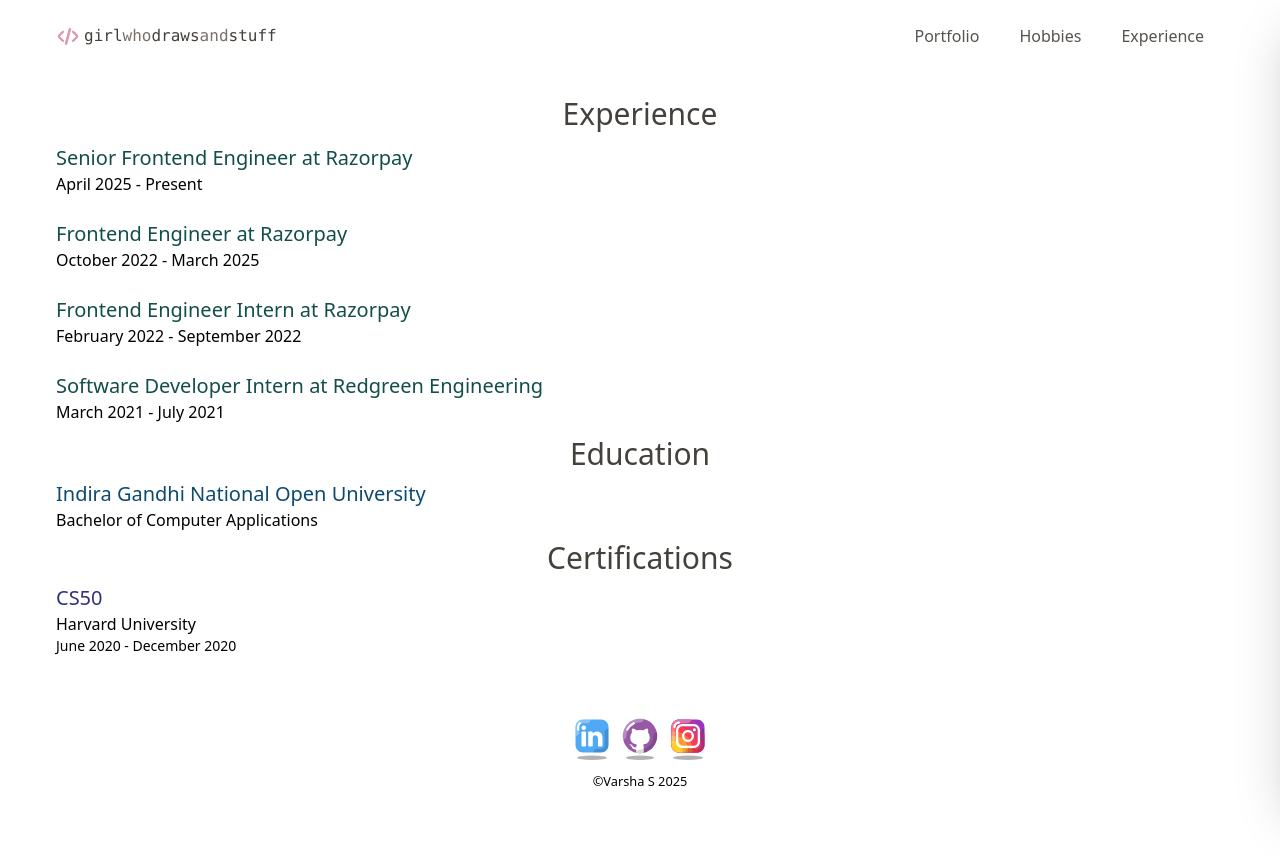
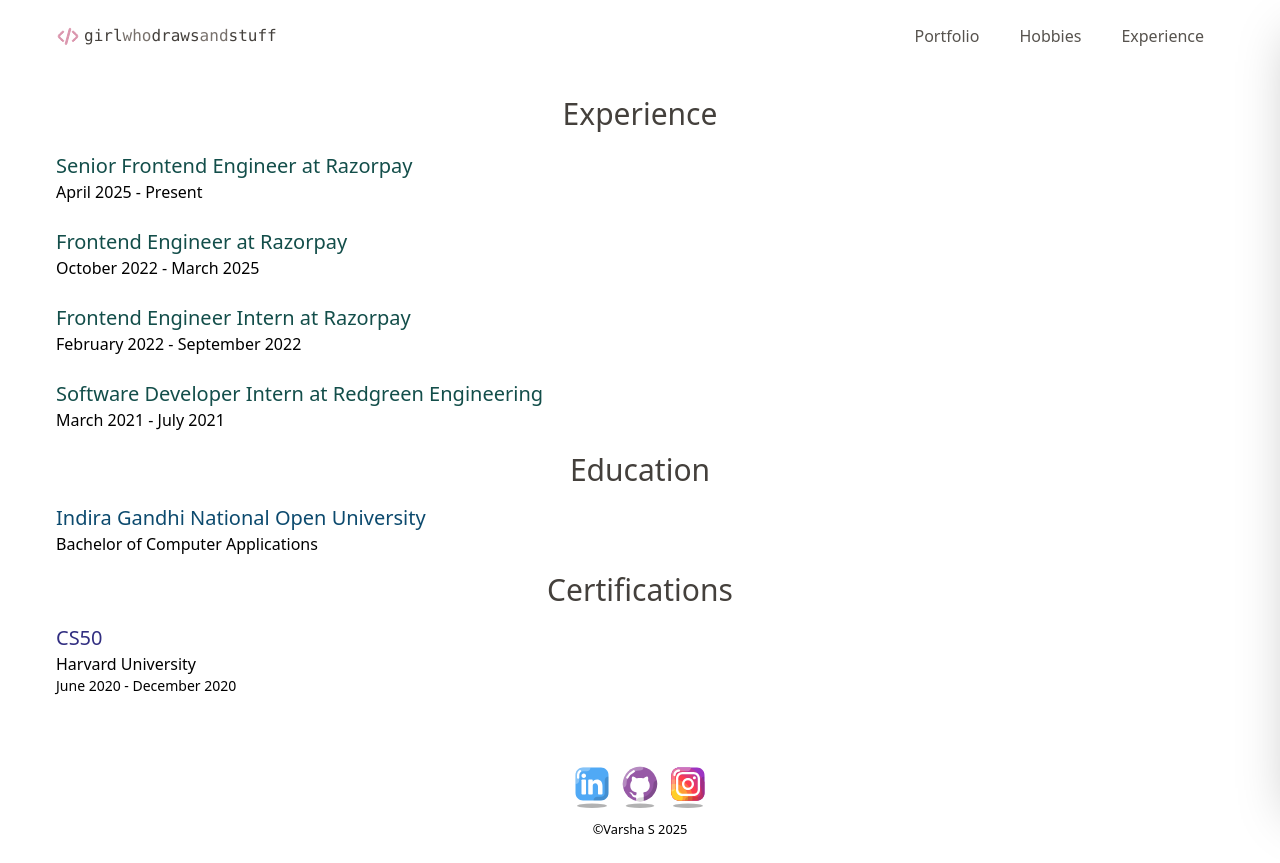
Before and after one commit to girlwhodrawsandstuff/girlwhodrawsandstuff.github.io, a React (Vite) app: page /#/experience in a window 1280 px wide. Before the commit the page ends 815 px from the top, so only its background shows below. Built offline with nearby package versions, Linux system fonts and the light colour scheme.

Commit message:
refacor: segragate experience component into different components

```diff
--- a/src/views/Experience/Experience.tsx
+++ b/src/views/Experience/Experience.tsx
@@ -1,36 +1,26 @@
 import { certifications, education, experience } from './constants';
+import { Section, ItemList, ExperienceItem, EducationItem, CertificationItem } from './components';
 
 const Experience = () => {
   return (
     <>
-      <h2 className="w-full text-center text-3xl text-stone-700">Experience</h2>
-      <article>
-        {experience.map((job, index) => (
-          <div key={index} className="py-3">
-            <h3 className="text-xl font-medium text-teal-900">
-              {job.title} at {job.company}
-            </h3>
-            <p>{job.duration}</p>
-          </div>
-        ))}
-      </article>
+      <Section title="Experience">
+        <ItemList
+          items={experience}
+          renderItem={(job, index) => <ExperienceItem key={index} job={job} />}
+        />
+      </Section>
 
-      <h2 className="w-full text-center text-3xl text-stone-700">Education</h2>
-      <article className="py-2">
-        <h3 className="text-xl font-medium text-sky-900">{education.school}</h3>
-        <p>{education.degree}</p>
-      </article>
+      <Section title="Education">
+        <EducationItem edu={education} />
+      </Section>
 
-      <h2 className="w-full text-center text-3xl text-stone-700">Certifications</h2>
-      <article>
-        {certifications.map((cert, index) => (
-          <div key={index} className="py-2">
-            <h3 className="text-xl font-medium text-indigo-900">{cert.name}</h3>
-            <p>{cert.provider}</p>
-            <p className="text-sm">{cert.duration}</p>
-          </div>
-        ))}
-      </article>
+      <Section title="Certifications">
+        <ItemList
+          items={certifications}
+          renderItem={(cert, index) => <CertificationItem key={index} cert={cert} />}
+        />
+      </Section>
     </>
   );
 };
--- /dev/null
+++ b/src/views/Experience/components/CertificationItem.tsx
@@ -0,0 +1,16 @@
+import ItemTitle from './ItemTitle';
+import { certifications } from '../constants';
+
+interface CertificationItemProps {
+  cert: (typeof certifications)[0];
+}
+
+const CertificationItem = ({ cert }: CertificationItemProps) => (
+  <div className="py-2">
+    <ItemTitle theme="indigo">{cert.name}</ItemTitle>
+    <p>{cert.provider}</p>
+    <p className="text-sm">{cert.duration}</p>
+  </div>
+);
+
+export default CertificationItem;
--- /dev/null
+++ b/src/views/Experience/components/EducationItem.tsx
@@ -0,0 +1,15 @@
+import ItemTitle from './ItemTitle';
+import { education } from '../constants';
+
+interface EducationItemProps {
+  edu: typeof education;
+}
+
+const EducationItem = ({ edu }: EducationItemProps) => (
+  <div className="py-2">
+    <ItemTitle theme="sky">{edu.school}</ItemTitle>
+    <p>{edu.degree}</p>
+  </div>
+);
+
+export default EducationItem;
--- /dev/null
+++ b/src/views/Experience/components/ExperienceItem.tsx
@@ -0,0 +1,17 @@
+import ItemTitle from './ItemTitle';
+import { experience } from '../constants';
+
+interface ExperienceItemProps {
+  job: (typeof experience)[0];
+}
+
+const ExperienceItem = ({ job }: ExperienceItemProps) => (
+  <div className="py-3">
+    <ItemTitle theme="teal">
+      {job.title} at {job.company}
+    </ItemTitle>
+    <p>{job.duration}</p>
+  </div>
+);
+
+export default ExperienceItem;
--- /dev/null
+++ b/src/views/Experience/components/ItemList.tsx
@@ -0,0 +1,8 @@
+interface ItemListProps<T> {
+  items: T[];
+  renderItem: (item: T, index: number) => React.ReactNode;
+}
+
+const ItemList = <T,>({ items, renderItem }: ItemListProps<T>) => <>{items.map(renderItem)}</>;
+
+export default ItemList;
--- /dev/null
+++ b/src/views/Experience/components/ItemTitle.tsx
@@ -0,0 +1,16 @@
+interface ItemTitleProps {
+  children: React.ReactNode;
+  theme?: 'teal' | 'sky' | 'indigo';
+}
+
+const ItemTitle = ({ children, theme = 'teal' }: ItemTitleProps) => {
+  const colorClasses = {
+    teal: 'text-teal-900',
+    sky: 'text-sky-900',
+    indigo: 'text-indigo-900',
+  };
+
+  return <h3 className={`text-xl font-medium ${colorClasses[theme]}`}>{children}</h3>;
+};
+
+export default ItemTitle;
--- /dev/null
+++ b/src/views/Experience/components/Section.tsx
@@ -0,0 +1,13 @@
+interface SectionProps {
+  title: string;
+  children: React.ReactNode;
+}
+
+const Section = ({ title, children }: SectionProps) => (
+  <>
+    <h2 className="w-full text-center text-3xl text-stone-700">{title}</h2>
+    <article className="py-2">{children}</article>
+  </>
+);
+
+export default Section;
--- /dev/null
+++ b/src/views/Experience/components/index.ts
@@ -0,0 +1,6 @@
+export { default as Section } from './Section';
+export { default as ItemTitle } from './ItemTitle';
+export { default as ItemList } from './ItemList';
+export { default as ExperienceItem } from './ExperienceItem';
+export { default as EducationItem } from './EducationItem';
+export { default as CertificationItem } from './CertificationItem';
--- a/src/views/Hobbies/index.tsx
+++ /dev/null
@@ -1,20 +0,0 @@
-import { hobbiesList } from './constants';
-
-const Hobbies = () => {
-  return (
-    <>
-      <h1>Hobbies</h1>
-      {hobbiesList.map((hobby, index) => (
-        <article key={index}>
-          <img src={hobby.image} alt={hobby.title} />
-          <div>
-            <h2>{hobby.title}</h2>
-            <p>{hobby.desc}</p>
-          </div>
-        </article>
-      ))}
-    </>
-  );
-};
-
-export default Hobbies;
```
